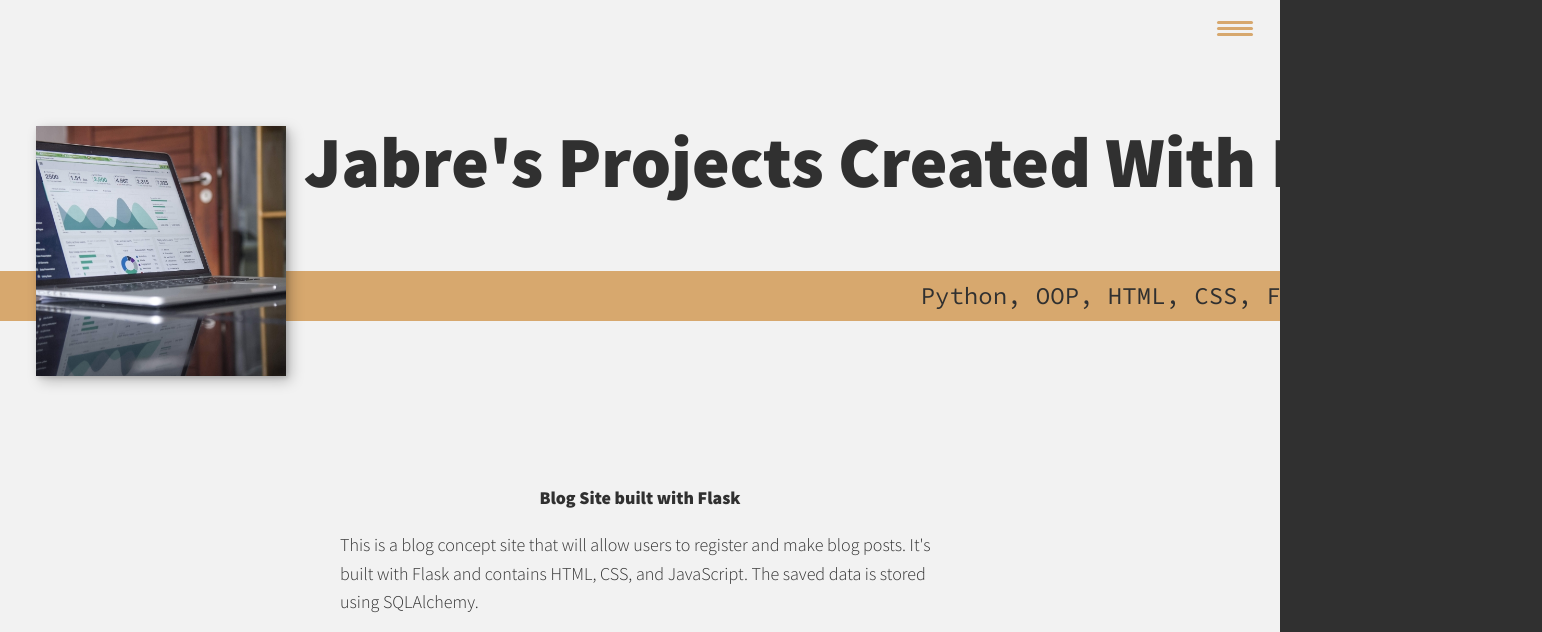
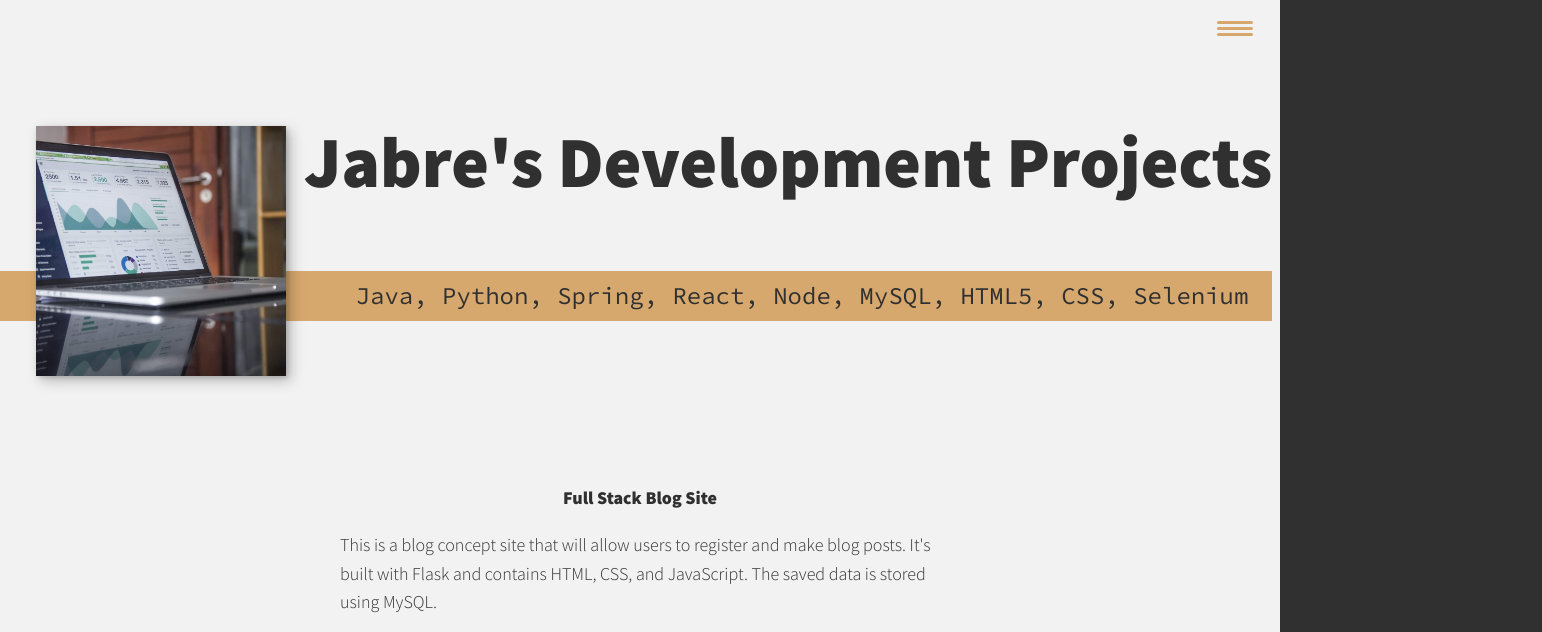
Before and after one commit to jabresands/jabresandsportfolio, a plain HTML site: page portfolio-item.html in a window 1280 px wide. Shown: the top 632 px of the page, 1542 px wide, since content can reach past the window. Drawn offline with nearby package versions, Linux system fonts and the light colour scheme; grey boxes are pictures that could not be loaded.

Commit message:
Update portfolio-item.html

```diff
--- a/portfolio-item.html
+++ b/portfolio-item.html
@@ -36,16 +36,16 @@
 
   <section class="intro">
     <h1 class="section__title section__title--intro">
-      <strong>Jabre's Projects Created With Python</strong>
+      <strong>Jabre's Development Projects</strong>
     </h1>
-    <p class="section__subtitle section__subtitle--intro">Python, OOP, HTML, CSS, Flask, Selenium</p>
+    <p class="section__subtitle section__subtitle--intro">Java, Python, Spring, React, Node, MySQL, HTML5, CSS, Selenium</p>
     <img src="img/portfolio-01.jpg" alt="" class="intro__img">
   </section>
 
   <div class="portfolio-item-individual">
-    <p class="project-title"><strong>Blog Site built with Flask</strong>
+    <p class="project-title"><strong>Full Stack Blog Site</strong>
     <p>
-    <p>This is a blog concept site that will allow users to register and make blog posts. It's built with Flask and contains HTML, CSS, and JavaScript. The saved data is stored using SQLAlchemy.</p>
+    <p>This is a blog concept site that will allow users to register and make blog posts. It's built with Flask and contains HTML, CSS, and JavaScript. The saved data is stored using MySQL.</p>
     <img class="portfolio-item-img" src="img/jabreblog.gif" alt="">
     <div class="download-link"><a href="portfolio_downloads/blogsite.zip" download>Download File</a></div>
   </div>
@@ -60,7 +60,7 @@
 
   <div class="portfolio-item-individual">
     <p class="project-title"><strong>Top 10 Movie Site built with Flask</strong></p>
-    <p>This is a website that lists some top 10 films of all time. It’s built with Flask, WTForms, SQLite & SQLAlchemy.</p>
+    <p>This is a website that lists some top 10 films of all time. It's built with Flask, WTForms, SQLite & SQLAlchemy.</p>
     <img class="portfolio-item-img" src="img/topten.gif" alt="" class="portfolio__img">
     <div class="download-link"><a href="portfolio_downloads/topten.zip">Download File</a></div>
   </div>
```
